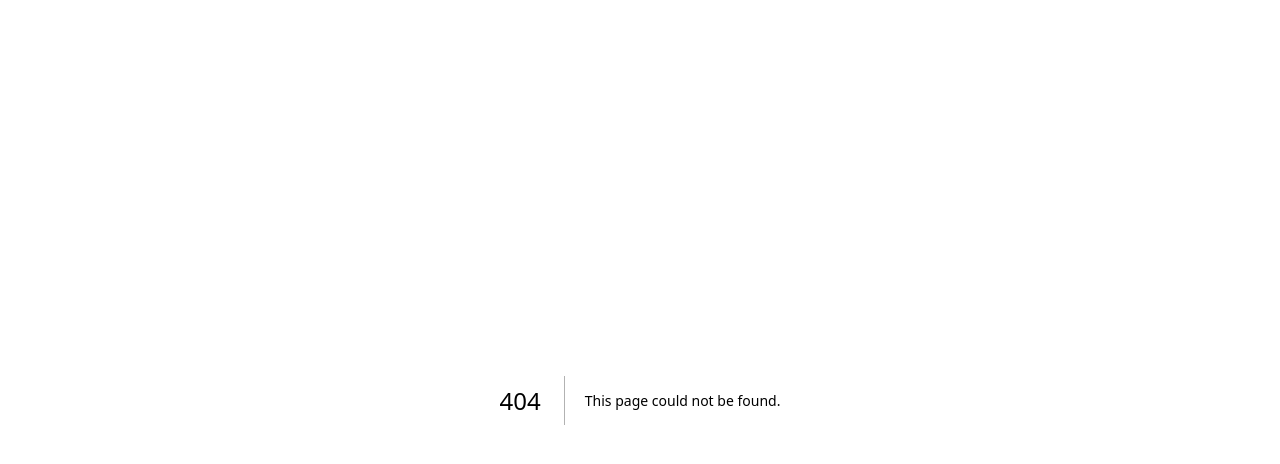
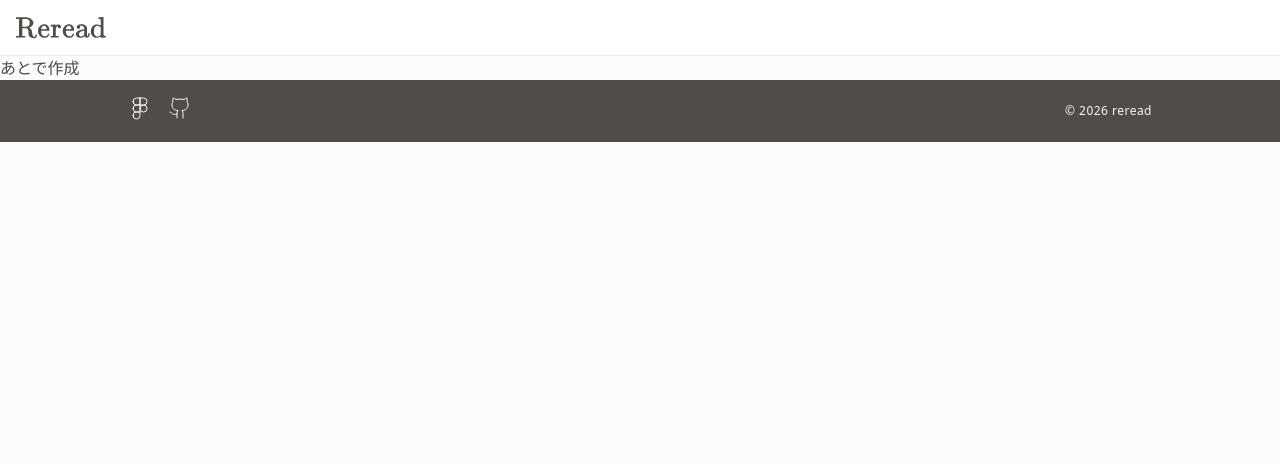
Before and after one commit to lateen-sail/reread, a Next.js app in the folder app/frontend/: page /reread/login in a window 1280 px wide. Before the commit this address had no page. Shown: the top 464 px of the page. Built offline with nearby package versions, Linux system fonts and the light colour scheme.

Commit message:
feat: ルーティング設計

```diff
--- /dev/null
+++ b/app/frontend/app/login/page.tsx
@@ -0,0 +1,5 @@
+import UserLayout from "../../components/layout/UserLayout";
+
+export default function LoginPage() {
+  return <UserLayout>あとで作成</UserLayout>;
+}
--- /dev/null
+++ b/app/frontend/app/mypage/page.tsx
@@ -0,0 +1,5 @@
+import GuestLayout from "../../components/layout/GuestLayout";
+
+export default function SignupProfilePage() {
+  return <GuestLayout>あとで作成</GuestLayout>;
+}
--- /dev/null
+++ b/app/frontend/app/signup/page.tsx
@@ -0,0 +1,5 @@
+import GuestLayout from "../../components/layout/GuestLayout";
+
+export default function SignupPage() {
+  return <GuestLayout>{/* サインアップ（メール入力）ページ */}</GuestLayout>;
+}
--- /dev/null
+++ b/app/frontend/app/verify/page.tsx
@@ -0,0 +1,5 @@
+import GuestLayout from "../../components/layout/GuestLayout";
+
+export default function SignupVerifyPage() {
+  return <GuestLayout>あとで作成</GuestLayout>;
+}
```
